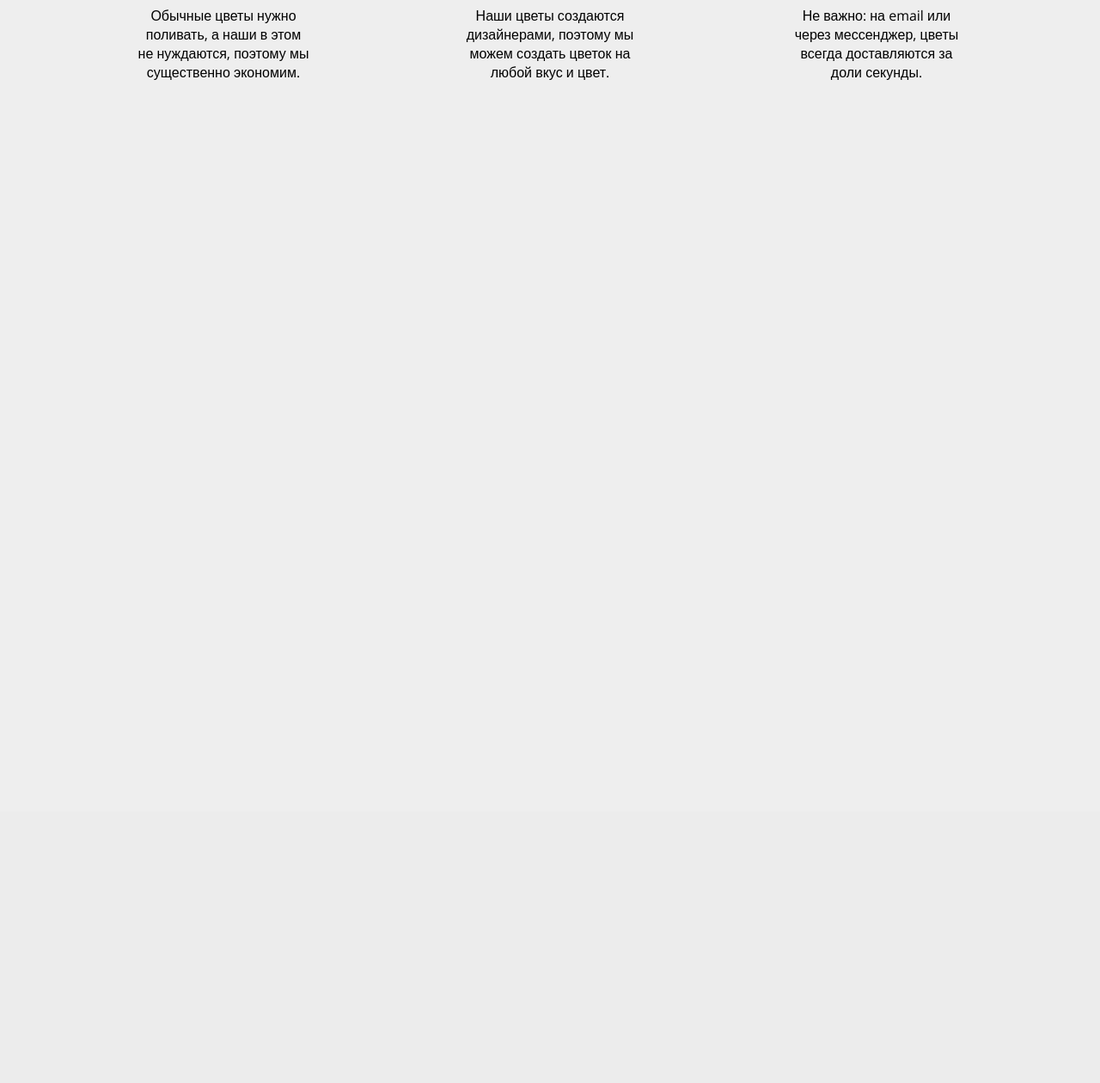
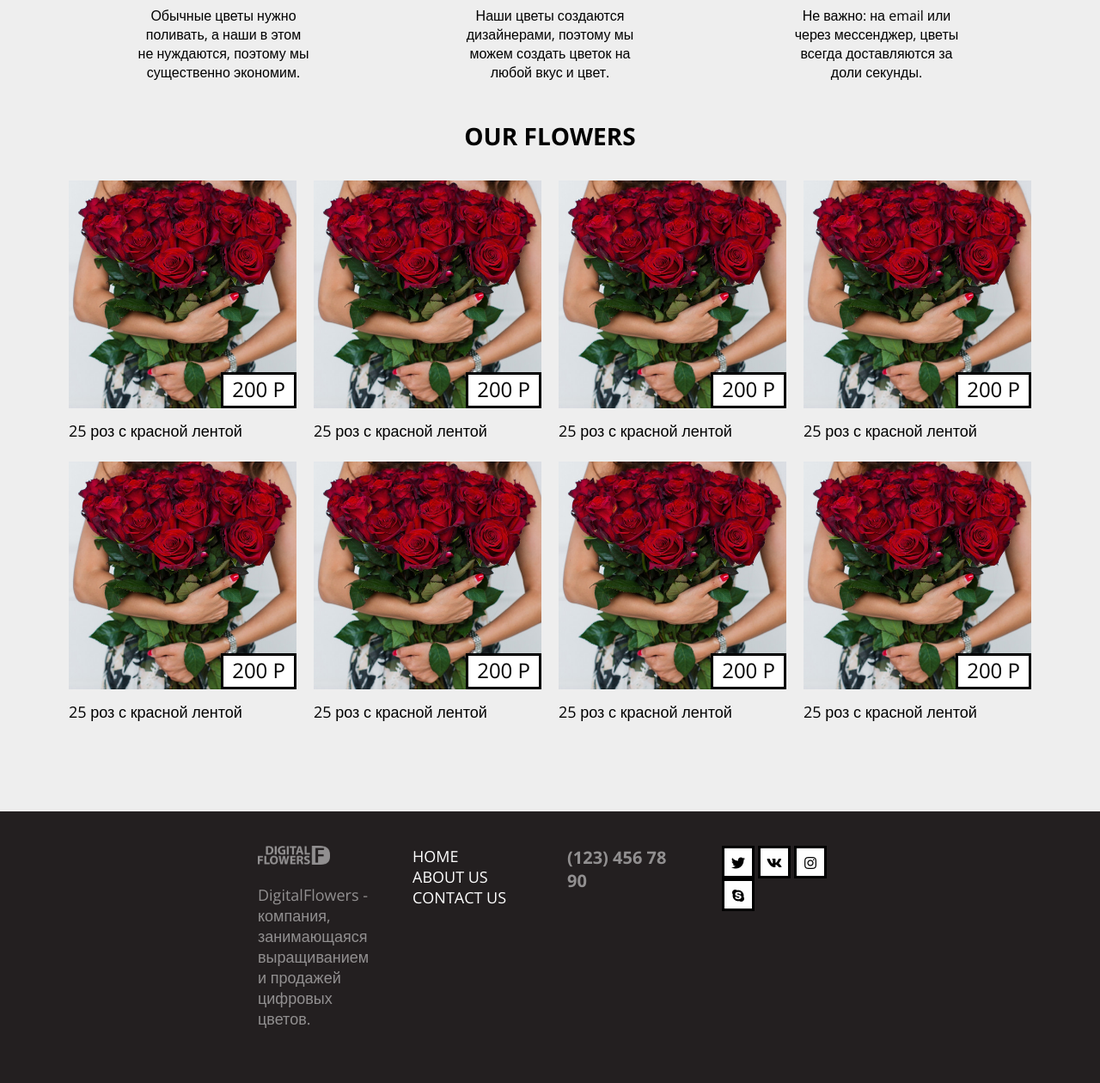
Before and after one commit to VladChekunov/DigitalFlowers, a PHP site: page / in a window 1280 px wide. Shown: the part 1165-2425 px from the top of the page at 86% size. Before the commit the page ends 1258 px from the top, so only its background shows below. Run offline with PHP 8.4, Linux system fonts and the light colour scheme; some libraries are stand-ins or nearby versions.

Commit message:
add footer frontend

```diff
--- a/css/style.css
+++ b/css/style.css
@@ -159,7 +159,7 @@ nav a{
 	width:100%;
 }
 
-.cols_container .col-4{
+.col-4{
 	display:block;
 	width:33.333%;
 	float:left;
@@ -180,7 +180,7 @@ nav a{
 	padding:20px;
 }
 
-.cols_container .col-3{
+.col-3{
 	display:block;
 	width:25%;
 	float:left;
@@ -224,3 +224,67 @@ nav a{
 	box-sizing:border-box;
 	padding:10px;
 }
+
+footer{
+	display:block;
+	background:#231f20;
+	box-sizing:border-box;
+	padding-left:280px;
+	padding-right:280px;
+	padding-top:40px;
+	padding-bottom:40px;
+	font-family: 'Open Sans', sans-serif;
+	font-size:18px;
+	color:#ffffff;
+}
+.footer_container{
+	display:inline-block;
+	width:100%;
+}
+.footer_container .footer_logo{
+	width:100%;
+	max-width:60%;
+	opacity:0.5;
+}
+
+.footer_container p{
+	opacity:0.5;
+}
+
+.footer_container .footer_phone{
+	opacity:0.5;
+}
+
+
+.footer_container .col-3{
+	box-sizing:border-box;
+	padding-left:20px;
+	padding-right:20px;
+}
+
+.footer_btns a{
+	text-decoration:none;
+	color:#000;
+	border:solid 3px #000;
+	background:#fff;
+	font-size:16px;
+	width:20px;
+	height:20px;
+	padding:6px;
+	display:block;
+	float:left;
+	text-align:center;
+	margin-right:4px;
+}
+
+.footer_phone{
+	font-size: 20px;
+	font-weight: bold;
+}
+
+.footer_menu a{
+	display:block;
+	clear:both;
+	color:#fff;
+	text-decoration:none;
+}
--- a/index.html
+++ b/index.html
@@ -161,7 +161,28 @@
 	<!--Тут будет каталог цветов с формой для поиска и тегами.-->
 </div>
 <footer>
-
+	<div class="footer_container">
+		<div class="col-3">
+			<img class="footer_logo" src="img/logo-white-xs.png">
+			<p>DigitalFlowers - компания, занимающаяся выращиванием и продажей цифровых цветов.</p>
+		</div>
+		<div class="col-3 footer_menu">
+			<a href="./index.html">HOME</a>
+			<a href="./about">ABOUT US</a>
+			<a href="./contact">CONTACT US</a>
+		</div>
+		<div class="col-3 footer_phone">
+			(123) 456 78 90
+		</div>
+		<div class="col-3">
+			<div class="footer_btns">
+				<a href="#"><i class="fab fa-twitter"></i></a>
+				<a href="#"><i class="fab fa-vk"></i></a>
+				<a href="#"><i class="fab fa-instagram"></i></a>
+				<a href="#"><i class="fab fa-skype"></i></a>
+			</div>
+		</div>
+	</div>
 </footer>
 </body>
 </html>
```
Also changed, not shown: 1 other file.
